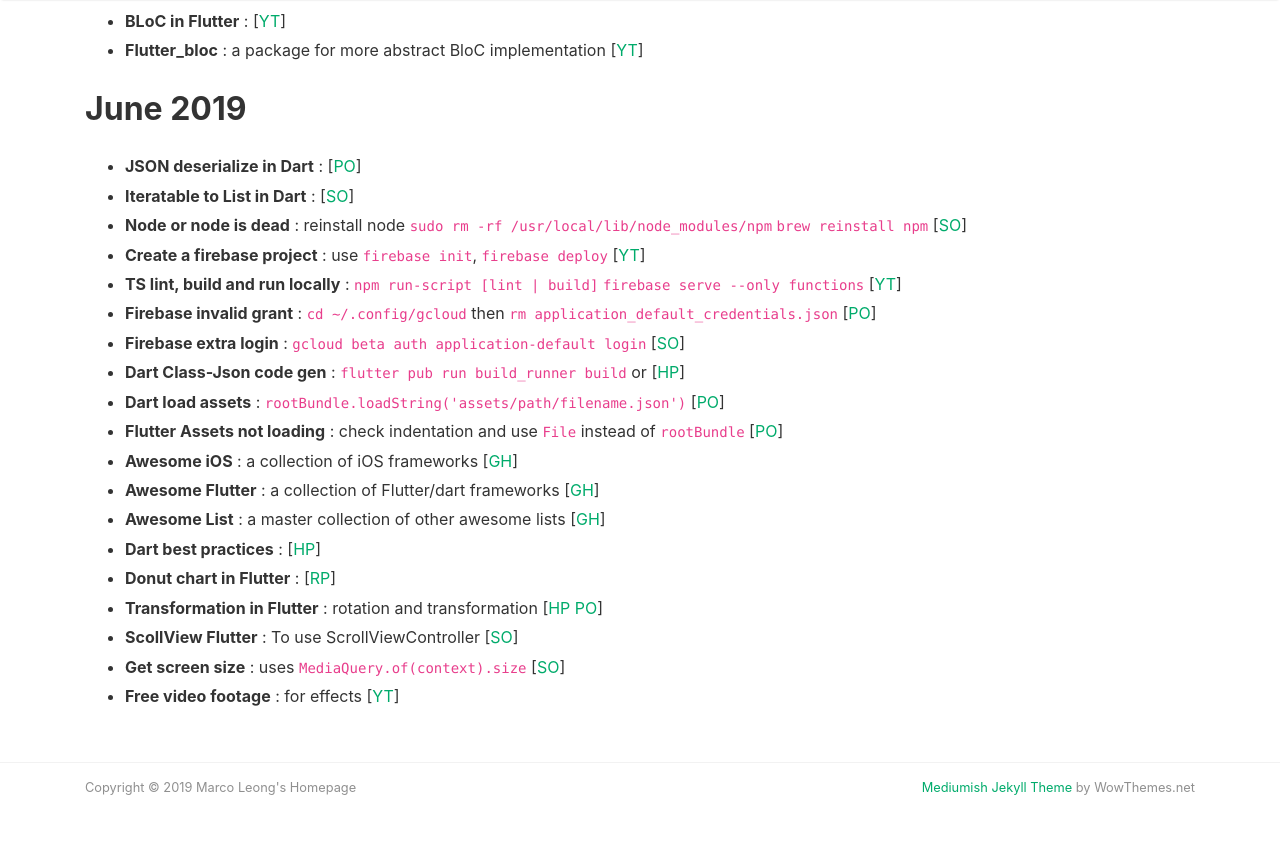
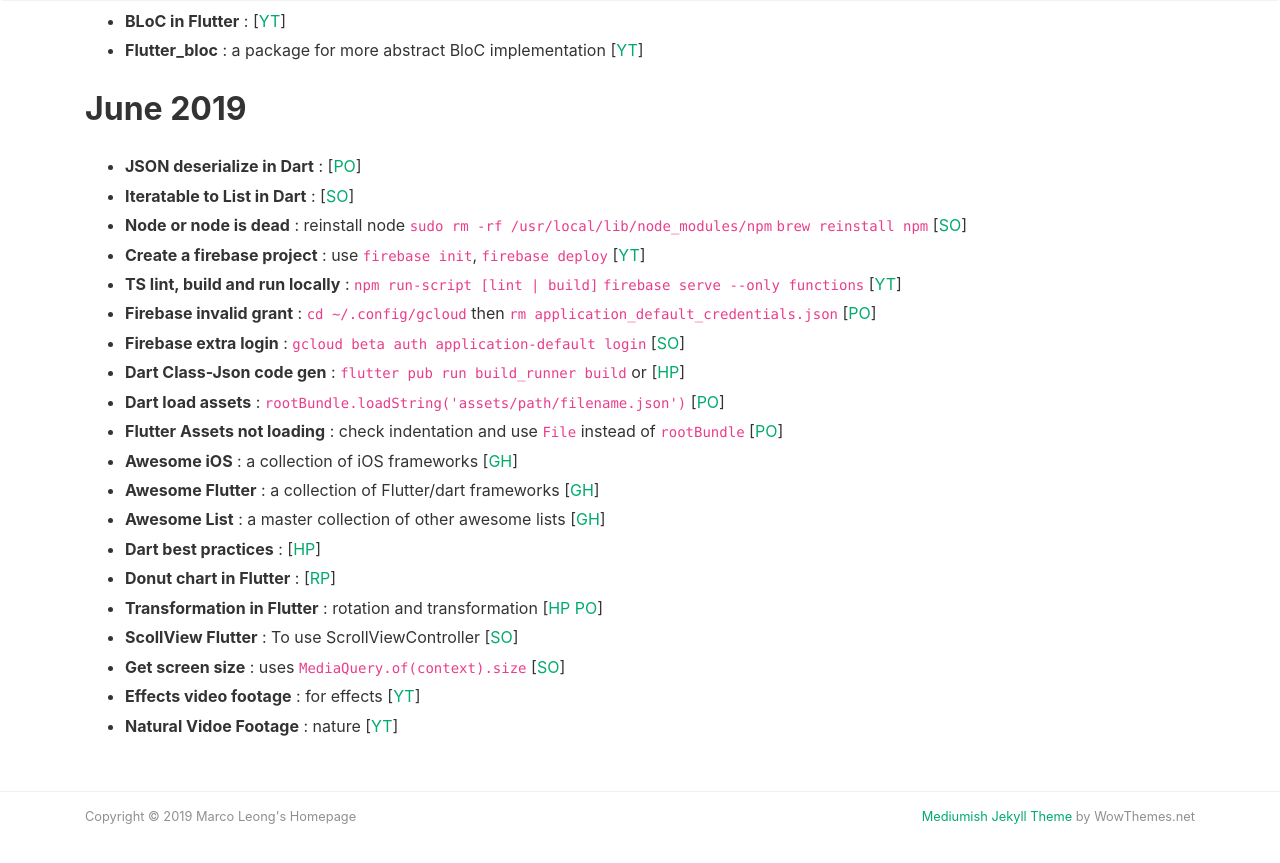
Before and after one commit to MarcoLeongDev/MarcoLeongDev.github.io, a Jekyll site: the page built from journey.md, in a window 1280 px wide and 900 px high, scrolled down 2125 px. Shown: the top 863 px of the window. Built offline with Jekyll 4.4.1, drawn with Linux system fonts in a browser that asks for light colours; nearby versions of some CDN libraries; our own code applies the rules of GitHub Pages for plain Markdown files.

Commit message:
Update journey.md

```diff
--- a/journey.md
+++ b/journey.md
@@ -68,7 +68,8 @@
 - **Transformation in Flutter** : rotation and transformation [[HP](https://api.flutter.dev/flutter/widgets/Transform/Transform.rotate.html) [PO](https://medium.com/flutter-community/a-deep-dive-into-transform-widgets-in-flutter-4dc32cd575a9)]
 - **ScollView Flutter** : To use ScrollViewController [[SO](https://stackoverflow.com/questions/43485529/programmatically-scrolling-to-the-end-of-a-listview)]
 - **Get screen size** : uses `MediaQuery.of(context).size` [[SO](https://stackoverflow.com/questions/49553402/flutter-screen-size)]
-- **Free video footage** : for effects [[YT](https://www.youtube.com/playlist?list=PLVdLN4Yhy71e1POmSAhJUJLaw7uQSKVE-)]
+- **Effects video footage** : for effects [[YT](https://www.youtube.com/playlist?list=PLVdLN4Yhy71e1POmSAhJUJLaw7uQSKVE-)]
+- **Natural Vidoe Footage** : nature [[YT](https://www.youtube.com/watch?v=6iRV8liah8A&list=PLoldj34__zj1w5q8oDymDqWtiRRIzq-dk)]
 
 
 
```
